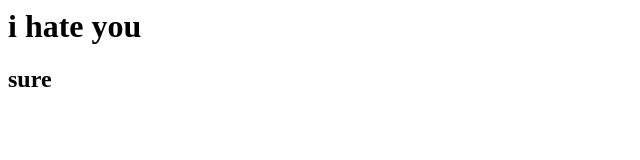
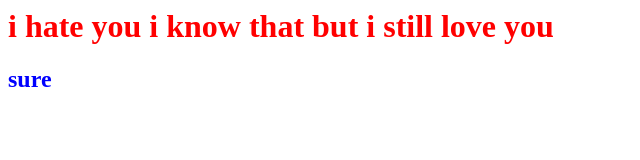
Before and after one commit to GuruduttJangid97/Cat-Photo-App, a plain HTML site: page index.html in a window 1280 px wide. Shown: the whole page, without its empty margins (0-640 px from the left). Drawn offline with Linux system fonts and the light colour scheme.

Commit message:
Stylesheet added
Style sheet added

```diff
--- a/index.html
+++ b/index.html
@@ -4,9 +4,10 @@
     <meta http-equiv="X-UA-Compatible" content="IE=edge">
     <meta name="viewport" content="width=device-width, initial-scale=1.0">
     <title>Document</title>
+    <link rel="stylesheet" href="style.css">
 </head>
 <body>
-   <h1>i hate you</h1>
+   <h1>i hate you i know that but i still love you</h1>
    <h2>sure</h2>
 </body>
 </html>
--- /dev/null
+++ b/style.css
@@ -0,0 +1,7 @@
+h1{
+    color: red;
+}
+
+h2{
+    color: blue;
+}
```
